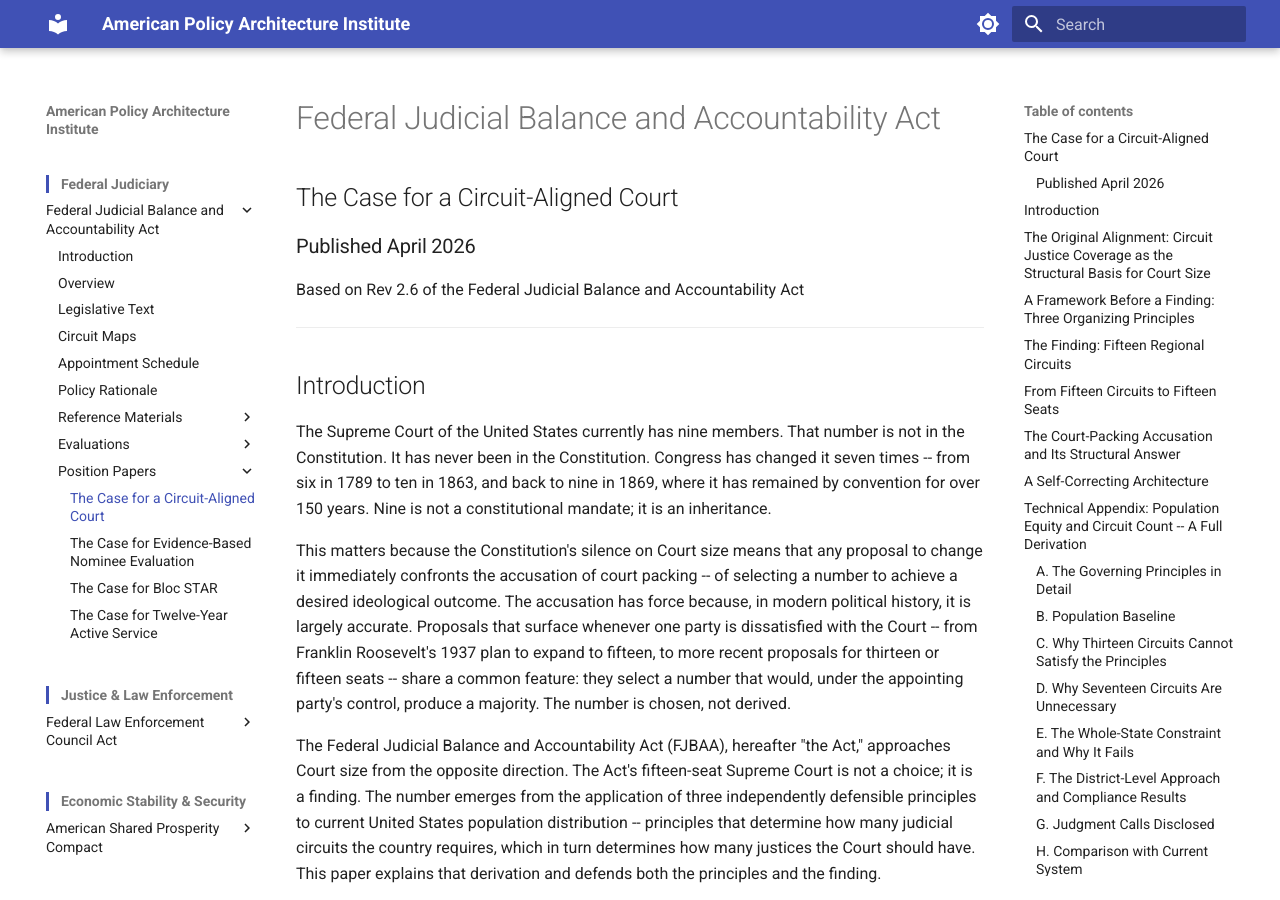
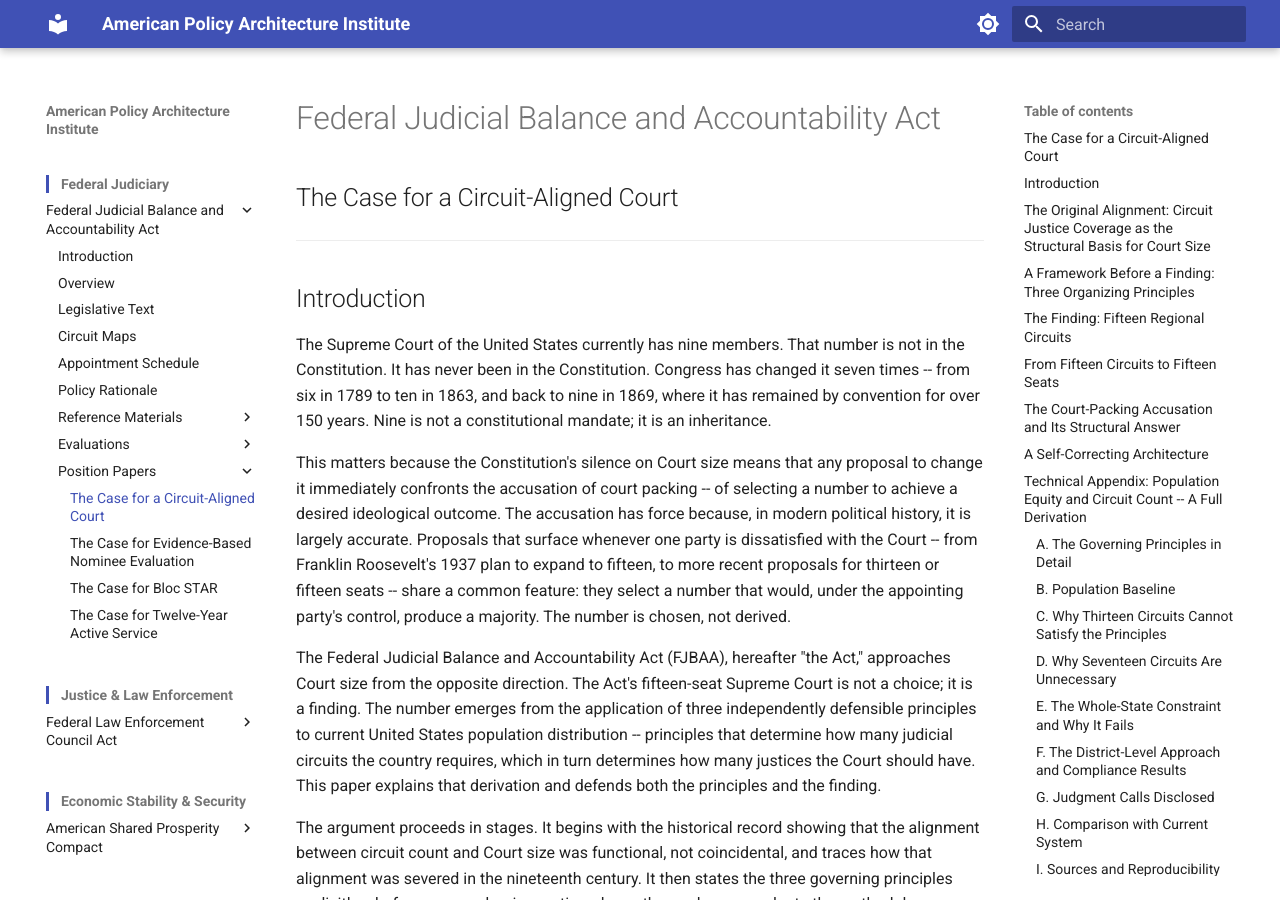
Before and after one commit to albertintech/apai, an MkDocs documentation site: the page built from docs/judiciary/fjbaa/the-case-for-a-circuit-aligned-court.md, in a window 1280 px wide and 900 px high. Built offline with MkDocs 1.6.1 and Material for MkDocs 9.7.7, drawn with Linux system fonts in a browser that asks for light colours; some of the changed text lies outside the part shown.

Commit message:
Update the-case-for-a-circuit-aligned-court.md

```diff
--- a/docs/judiciary/fjbaa/the-case-for-a-circuit-aligned-court.md
+++ b/docs/judiciary/fjbaa/the-case-for-a-circuit-aligned-court.md
@@ -1,10 +1,6 @@
 # Federal Judicial Balance and Accountability Act
 
 ## The Case for a Circuit-Aligned Court
-
-### Published April 2026
-
-Based on Rev 2.6 of the Federal Judicial Balance and Accountability Act
 
 ---
 
@@ -343,8 +339,6 @@
 
 > 📥 [Download this document](https://github.com/albertintech/apai/blob/main/docs/judiciary/fjbaa/the-case-for-a-circuit-aligned-court.md) (opens on GitHub -- click the ⬇ download button)
 
-*Last revised April 2026*
-
 ---
 
 *Prepared by Albert Ramos for The American Policy Architecture Institute*
```
